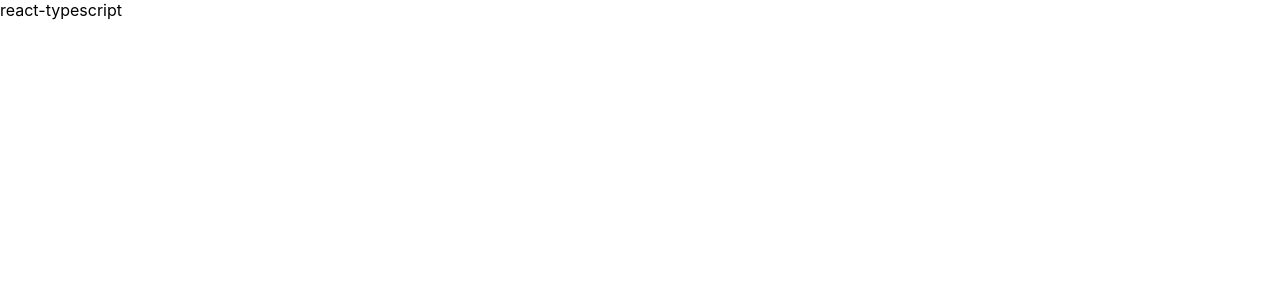
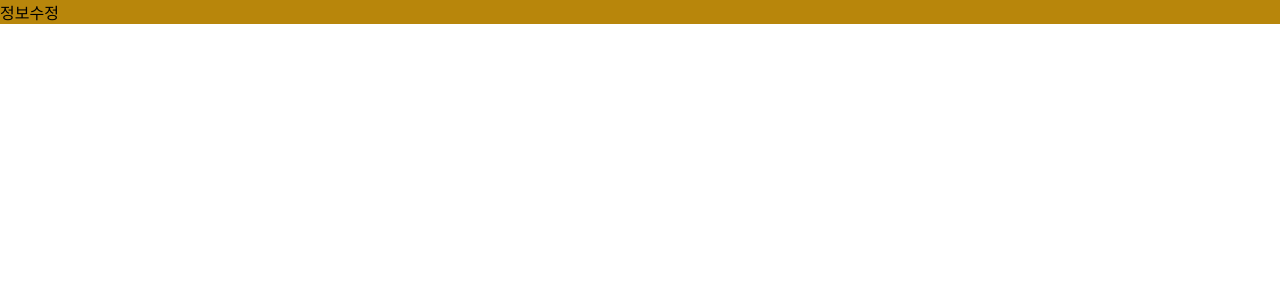
Before and after one commit to tkdkagody/FRAGRRANT, a React (Create React App) app in the folder client/: page /mypage/account_modify in a window 1280 px wide. Shown: the top 300 px of the page. Built offline with nearby package versions, Linux system fonts and the light colour scheme.

Commit message:
Add:typescript setting

```diff
--- a/client/src/App.tsx
+++ b/client/src/App.tsx
@@ -1,12 +1,29 @@
 import React from 'react';
-import logo from './logo.svg';
+import { Redirect } from 'react-router-dom';
+import { Switch ,Route, RouteComponentProps } from 'react-router-dom';
 import './App.css';
+import Main from './pages/Main';
+import Modify from './pages/Modify';
+import Mypage from './pages/Mypage';
+import Perfume from './pages/Perfume';
+import Result from './pages/Result';
+import Test from './pages/Test';
 
-function App() {
+
+const App: React.FC = () =>  {
   return (
-    <div>
-    react-typescript
-    </div>
+
+    <Switch>
+      <Redirect exact path='/' to='/main' />
+      <Route path='/main' component={Main}/>
+      <Route exact path="/perfume" component={Perfume} />
+      <Route exact path="/test" component={Test} />
+      <Route exact path="/test_result" component={Result} />
+      <Route exact path="/mypage" component={Mypage} />
+      <Route exact path="/mypage/account_modify" component={Modify} />
+      <Redirect path='*' to='/'/>
+    </Switch>
+
   );
 }
 
--- a/client/src/index.tsx
+++ b/client/src/index.tsx
@@ -2,11 +2,14 @@ import React from 'react';
 import ReactDOM from 'react-dom';
 import './index.css';
 import App from './App';
+import { BrowserRouter as Router } from 'react-router-dom';
 
 
 ReactDOM.render(
   <React.StrictMode>
+    <Router>
     <App />
+    </Router>
   </React.StrictMode>,
   document.getElementById('root')
 );
--- /dev/null
+++ b/client/src/pages/Main.tsx
@@ -0,0 +1,16 @@
+import * as React from 'react';
+import styled from 'styled-components';
+
+
+const Main: React.FC = () => {
+
+    const Wrap = styled.section`
+        background-color: red;
+    `;
+    return (
+
+        <Wrap>섹션1</Wrap>
+    )
+}
+
+export default Main;
--- /dev/null
+++ b/client/src/pages/Modify.tsx
@@ -0,0 +1,19 @@
+import * as React from 'react';
+import styled from 'styled-components';
+
+
+
+const Modify: React.FC = () => {
+
+    const Wrap = styled.section`
+        background-color: darkgoldenrod;
+    `;
+
+    return (
+
+        <Wrap>정보수정</Wrap>
+
+    )
+}
+
+export default Modify;
--- /dev/null
+++ b/client/src/pages/Mypage.tsx
@@ -0,0 +1,19 @@
+import * as React from 'react';
+import styled from 'styled-components';
+
+
+
+const Mypage: React.FC = () => {
+
+    const Wrap = styled.section`
+        background-color: teal;
+    `;
+
+    return (
+
+        <Wrap>마이페이지</Wrap>
+
+    )
+}
+
+export default Mypage;
--- /dev/null
+++ b/client/src/pages/Perfume.tsx
@@ -0,0 +1,16 @@
+import * as React from 'react';
+import styled from 'styled-components';
+
+
+const Perfume: React.FC = () => {
+
+    const Wrap = styled.section`
+        background-color: yellow;
+    `;
+    return (
+
+        <Wrap>섹션2</Wrap>
+    )
+}
+
+export default Perfume;
--- /dev/null
+++ b/client/src/pages/Result.tsx
@@ -0,0 +1,19 @@
+import * as React from 'react';
+import styled from 'styled-components';
+
+
+
+const Result: React.FC = () => {
+
+    const Wrap = styled.section`
+        background-color: darkgoldenrod;
+    `;
+
+    return (
+
+        <Wrap>투표 결과 페이지 </Wrap>
+
+    )
+}
+
+export default Result;
--- /dev/null
+++ b/client/src/pages/Test.tsx
@@ -0,0 +1,16 @@
+import * as React from 'react';
+import styled from 'styled-components';
+
+
+const Test: React.FC = () => {
+
+    const Wrap = styled.section`
+        background-color: blue;
+    `;
+    return (
+
+        <Wrap>섹션2</Wrap>
+    )
+}
+
+export default Test;
```
Also changed, not shown: client/package.json (+15 -3 lines), 1 other file (tests, documents, lock files or other folders).
